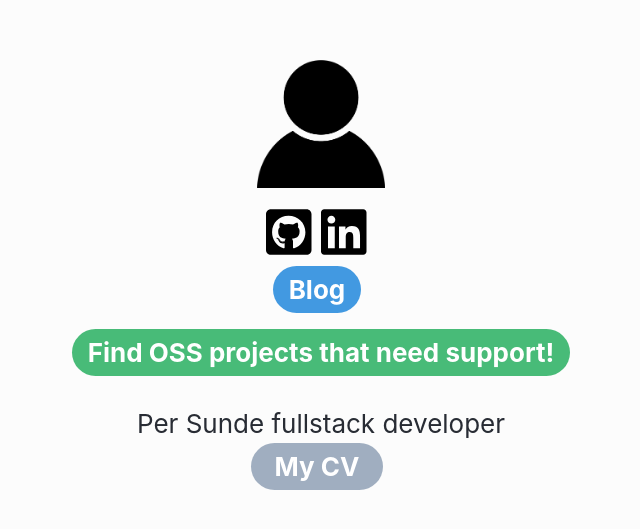
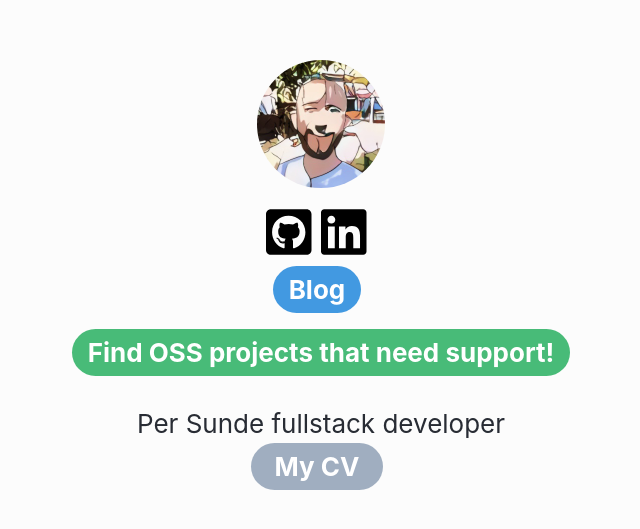
Before and after one commit to persunde/persunde.github.io, a Next.js app: page / in a window 1280 px wide. Shown: the part 127-656 px from the top of the page, without its empty margins (319-959 px from the left). Built offline with nearby package versions, Linux system fonts and the light colour scheme.

Commit message:
added anime profile picture

```diff
--- a/pages/index.tsx
+++ b/pages/index.tsx
@@ -14,7 +14,7 @@ export default function Home() {
       <header className="App-header">
         <div>
         <figure className="h-32 w-32" style={{display: 'inline-block'}}>
-          <img alt="Per Sunde" className="is-rounded" src="/assets/index/annonperson.png"/>
+          <img alt="Per Sunde" className="rounded-full" src="/assets/index/geneve-anime.jpeg"/>
         </figure>
         </div>
         <SomedIcons
```
Also changed, not shown: public/assets/index/geneve-anime.jpeg (added).
